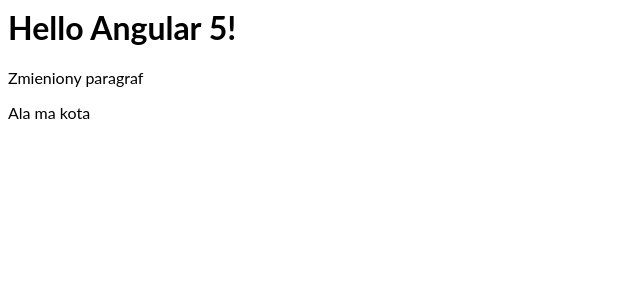
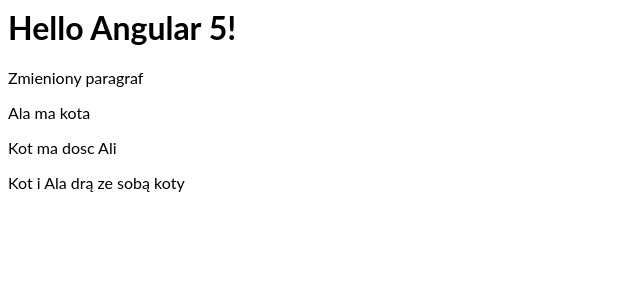
Before and after one commit to jacube1/angular-nsqaz1, an Angular app: page / in a window 1280 px wide. Shown: the top 300 px of the page, without its empty margins (0-640 px from the left). Built offline with nearby package versions, Linux system fonts and the light colour scheme.

Commit message:
2 files modified

```diff
--- a/src/app/app.component.html
+++ b/src/app/app.component.html
@@ -2,4 +2,6 @@
 <p>
   Zmieniony paragraf
 </p>
-<p>{{komunikat}}</p>
+<p *ngFor="let k of komunikaty">
+  {{k}}
+</p>
--- a/src/app/app.component.ts
+++ b/src/app/app.component.ts
@@ -8,9 +8,13 @@
 export class AppComponent implements OnInit {
   name = 'Angular 5';
 
-  komunikat: string;
+  komunikaty: string[];
 
   ngOnInit() {
-    this.komunikat = 'Ala ma kota';
+    this.komunikaty = [
+  'Ala ma kota',
+  'Kot ma dosc Ali',
+  'Kot i Ala drą ze sobą koty'
+];
   }
 }
```
